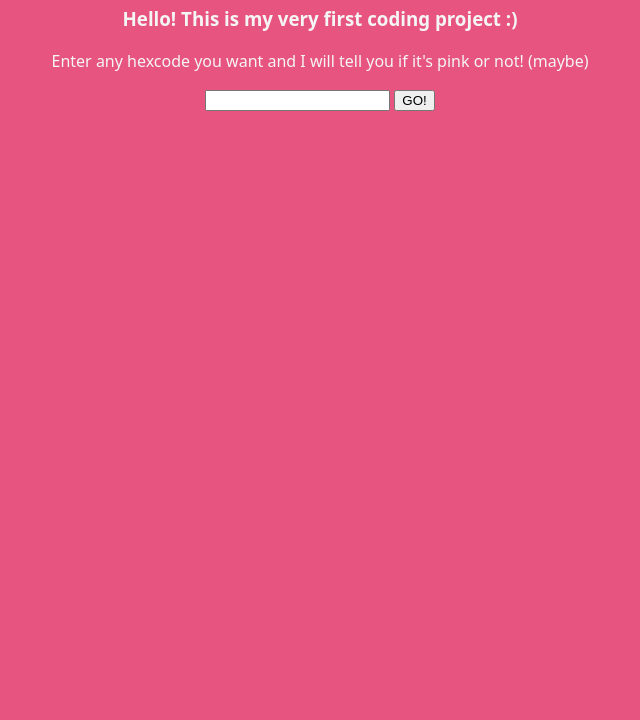
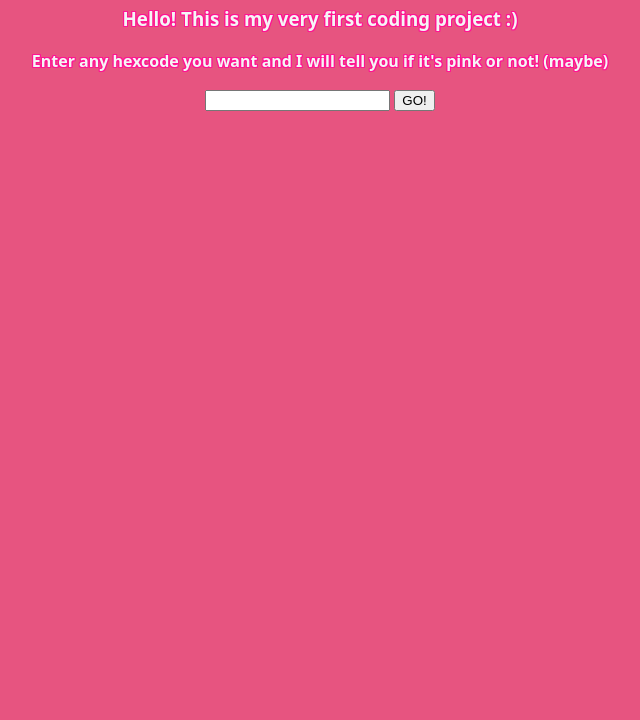
Before and after one commit to mxsprings/isitpink, a website: page index.html in a window 1280 px wide. Shown: the part 80-800 px from the top of the page, without its empty margins (320-960 px from the left). Drawn offline with Linux system fonts and the light colour scheme.

Commit message:
made text always legible :D

```diff
--- a/index.html
+++ b/index.html
@@ -12,10 +12,27 @@
             color: whitesmoke;
             font-family: system-ui, -apple-system, BlinkMacSystemFont, 'Segoe UI', Roboto, Oxygen, Ubuntu, Cantarell, 'Open Sans', 'Helvetica Neue', sans-serif;
         }
+
+        main{
+            /* text-shadow: 1px 1px 0px deeppink */
+            text-shadow:
+                -1px -1px 0 deeppink,
+                0   -1px 0 deeppink,
+                1px -1px 0 deeppink,
+                1px  0   0 deeppink,
+                1px  1px 0 deeppink,
+                0    1px 0 deeppink,
+                -1px  1px 0 deeppink,
+                -1px  0   0 deeppink;
+        }
+
+        p{
+            font-weight: 700;
+        }
     </style>
 </head>
 <body>
-    <div>
+    <main>
         <h1>IsItPink.com</h1>
         <h3>Hello! This is my very first coding project :)</h3>
         <p>Enter any hexcode you want and I will tell you if it's pink or not! (maybe)</p>
@@ -24,7 +41,7 @@
 
         <button id="go_btn">GO!</button>
         <h3 id="result"></h3>
-    </div>
+    </main>
 
 
     <script src="./bundle-min.js"></script>
```
